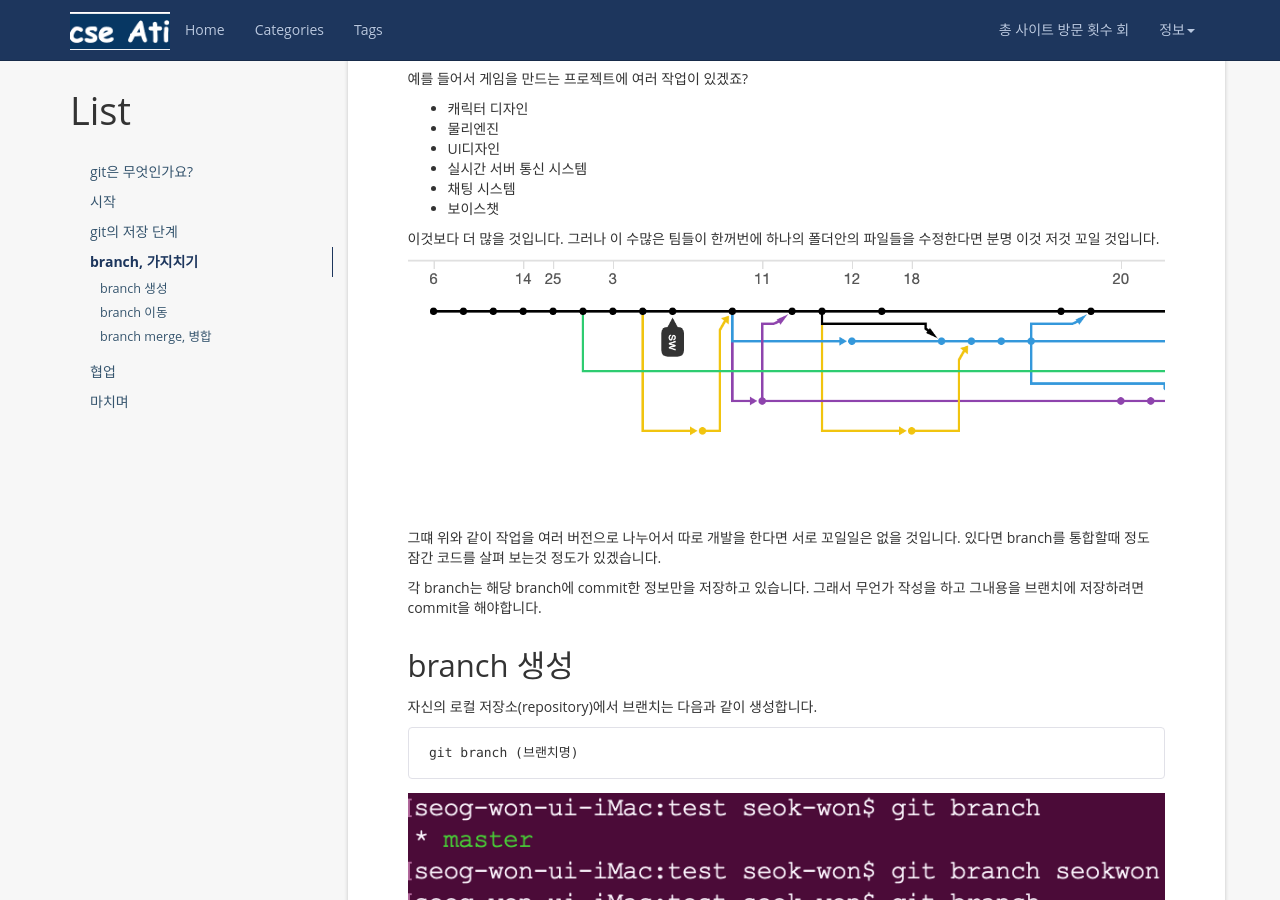
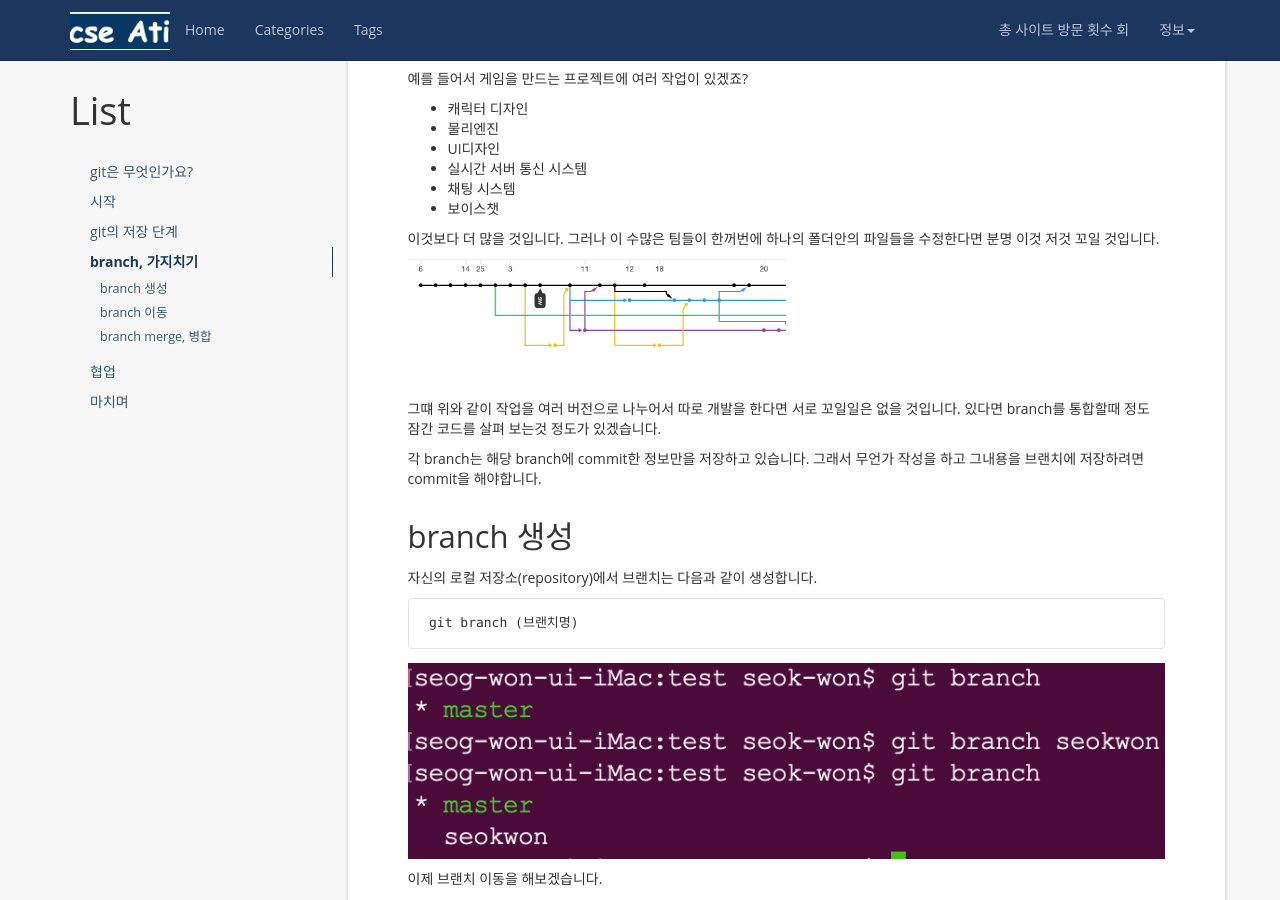
Before and after one commit to gwnucse/gwnucse.github.io, a Jekyll site: the page built from _posts/2019-04-19-github사용법.md, in a window 1280 px wide and 900 px high, scrolled down 938 px. Built offline with Jekyll 4.4.1, drawn with Linux system fonts in a browser that asks for light colours; nearby versions of some CDN libraries; comment, search, counter and statistics services are not loaded.

Commit message:
fix img size with markdown

```diff
--- a/_posts/2019-04-19-github사용법.md
+++ b/_posts/2019-04-19-github사용법.md
@@ -44,7 +44,7 @@
 
 이것보다 더 많을 것입니다. 그러나 이 수많은 팀들이 한꺼번에 하나의 폴더안의 파일들을 수정한다면 분명 이것 저것 꼬일 것입니다.
 
-![branch](https://github.com/gwnucse/gwnucse.github.io/blob/master/styles/images/postIMG/gitTutorial/1.png?raw=true 500x)
+![branch](https://github.com/gwnucse/gwnucse.github.io/blob/master/styles/images/postIMG/gitTutorial/1.png?raw=true){:width="50%" height="50%"}
 
 그떄 위와 같이 작업을 여러 버전으로 나누어서 따로 개발을 한다면 서로 꼬일일은 없을 것입니다. 있다면 branch를 통합할때 정도 잠간 코드를 살펴 보는것 정도가 있겠습니다.
 
```
